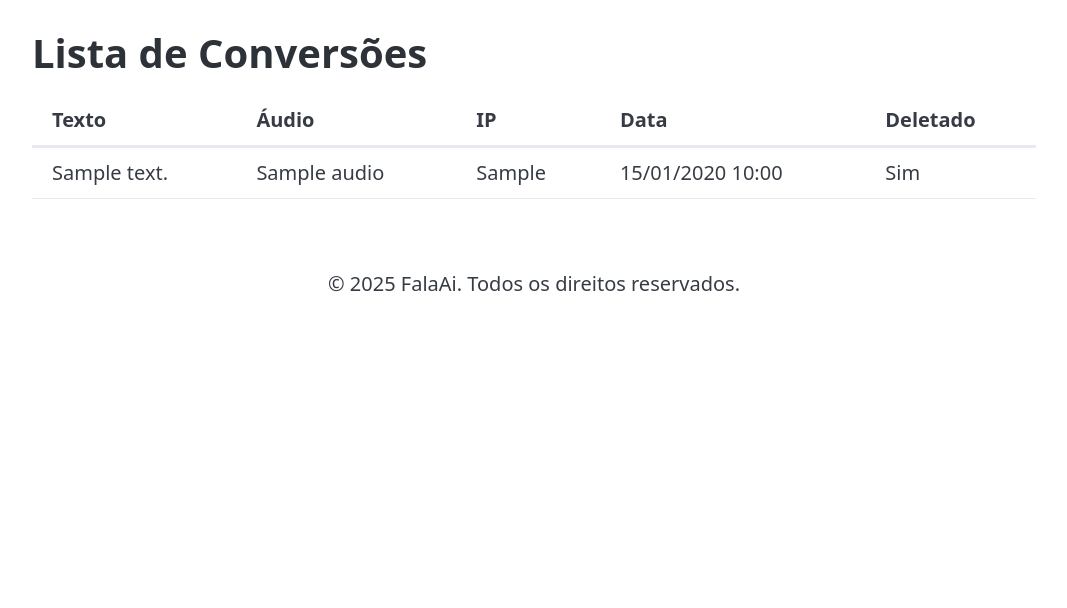
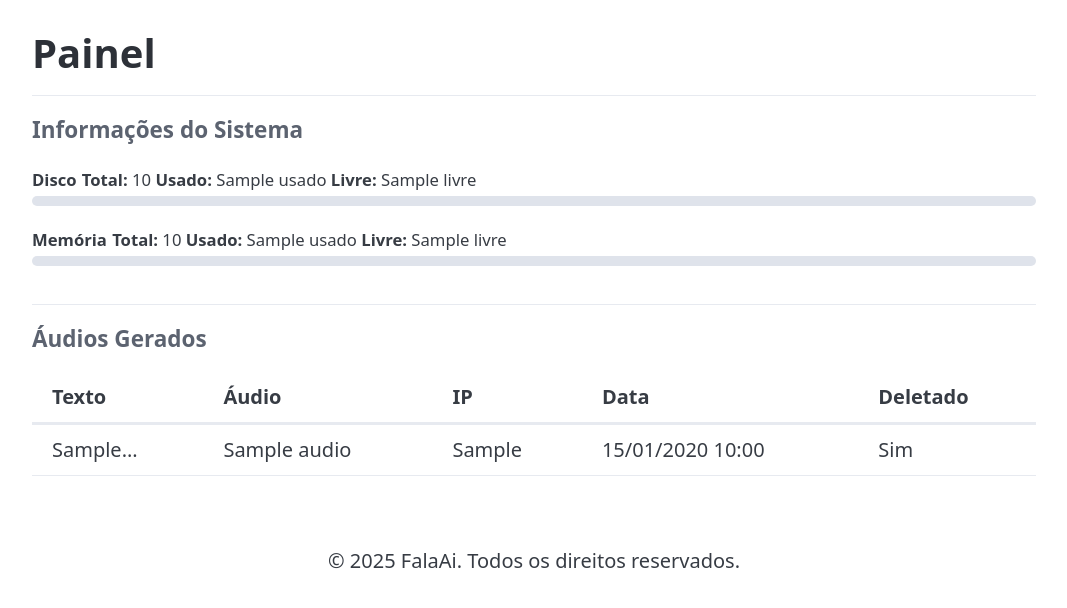
Before and after one commit to igoiglesias/FalaAi, a FastAPI app: template app/templates/pages/conversoes.html in a window 1280 px wide. Shown: the top 608 px of the page, without its empty margins (106-1173 px from the left). Run offline with FastAPI, Linux system fonts and the light colour scheme; the template is opened without the code that fills it: most values are stand-ins (such as "Sample title", 1, 10 or a date in 2020); parts of the project's set-up code (start-up, migrations or seed data) failed here and were passed over.

Commit message:
Melhora painel do admin

```diff
--- a/app/routes/admin.py
+++ b/app/routes/admin.py
@@ -4,8 +4,10 @@ from ..bootstrap import templates
 from ..models.input_model import Login as Login_Model
 from ..models.models import Convesoes as Conversoes_Model
 from ..services.auth import Auth as Auth_Service
+from ..services.conversoes import Conversoes as Conversoes_Service
 
 auth_svc = Auth_Service()
+conversoes_svc = Conversoes_Service()
 
 router = APIRouter(
     prefix="/admin"
@@ -35,6 +37,8 @@ async def get_conversoes(request: Request):
         "pages/conversoes.html",
         {
             "request": request,
-            "conversoes": conversoes
+            "conversoes": conversoes,
+            "disco" : conversoes_svc.get_disk_usage(),
+            "memoria" : conversoes_svc.get_memory_usage(),
         }
     )
--- a/app/templates/pages/conversoes.html
+++ b/app/templates/pages/conversoes.html
@@ -4,7 +4,20 @@
 
 {% block content %}
 <main class="container">
-    <h1>Lista de Conversões</h1>
+    <h1>Painel</h1>
+    <hr>
+    <section>
+        <h5>Informações do Sistema</h5>
+        <small><strong>Disco</strong></small>
+        <small><strong>Total:</strong> {{ disco.total }} <strong>Usado:</strong> {{ disco.usado }} <strong>Livre:</strong> {{ disco.livre }}</small>
+        <progress value="{{ disco.percentual_usado.split('%')[0] }}" max="100" title="{{ disco.percentual_usado }} usado"></progress>
+        <small><strong>Memória</strong></small>
+        <small><strong>Total:</strong> {{ memoria.total }} <strong>Usado:</strong> {{ memoria.usado }} <strong>Livre:</strong> {{ memoria.livre }}</small>
+        <progress value="{{ memoria.percentual_usado.split('%')[0] }}" max="100" title="{{ memoria.percentual_usado }} usado"></progress>
+    </section>
+    <hr>
+    <section>
+        <h5>Áudios Gerados</h5>
         <table>
             <thead>
                 <tr>
@@ -18,7 +31,7 @@
             <tbody>
                 {% for item in conversoes %}
                 <tr>
-                <td>{{item.texto}}</td>
+                    <td title="{{item.texto}}">{{item.texto[0:6]}}...</td>
                     <td>{{item.audio}}</td>
                     <td>{{item.ip}}</td>
                     <td>{{item.created_at.strftime('%d/%m/%Y %H:%M')}}</td>
@@ -27,6 +40,7 @@
                 {% endfor %}
             </tbody>
         </table>
+    </section>
 </main>
 <script>
 
```
Also changed, not shown: app/services/home.py (line endings or trailing spaces). Lines whose indentation alone changed are shown as unchanged.
